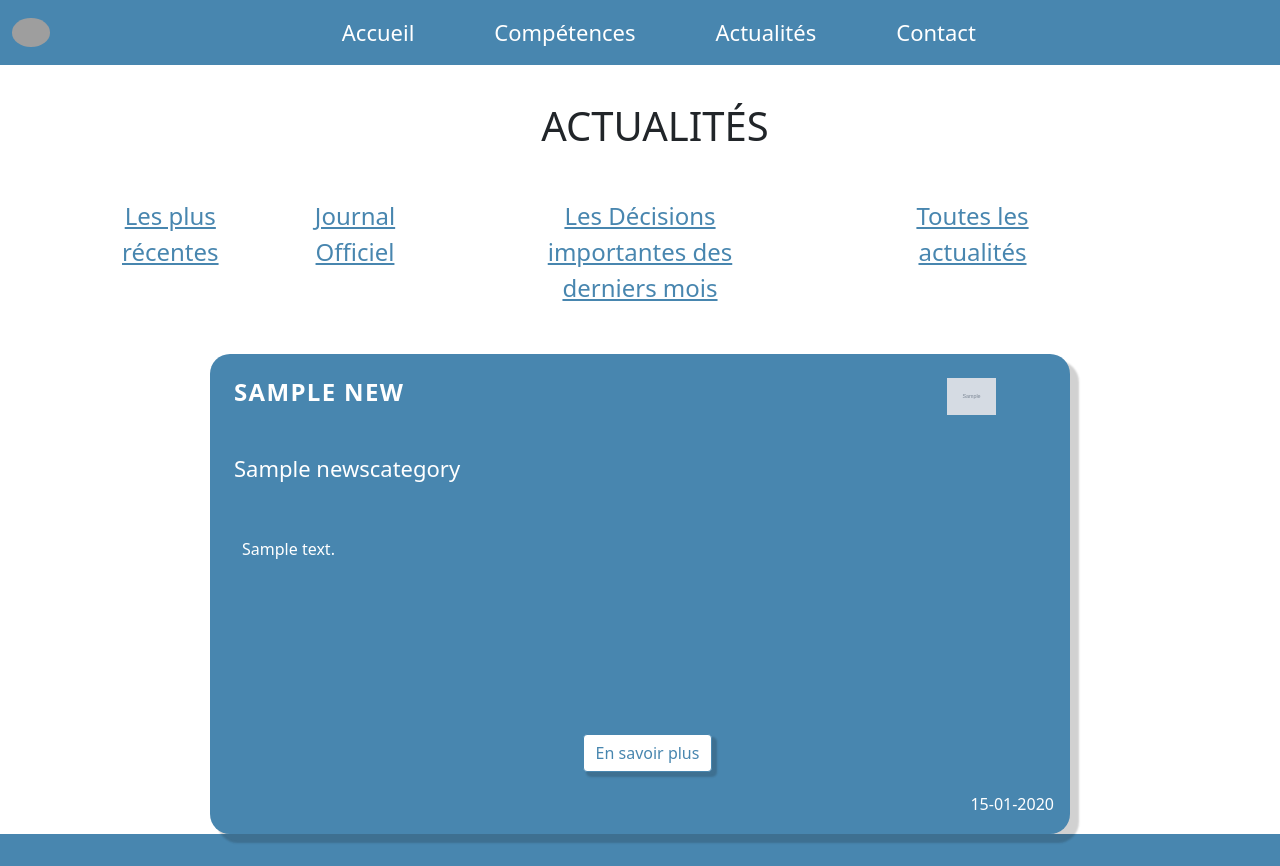
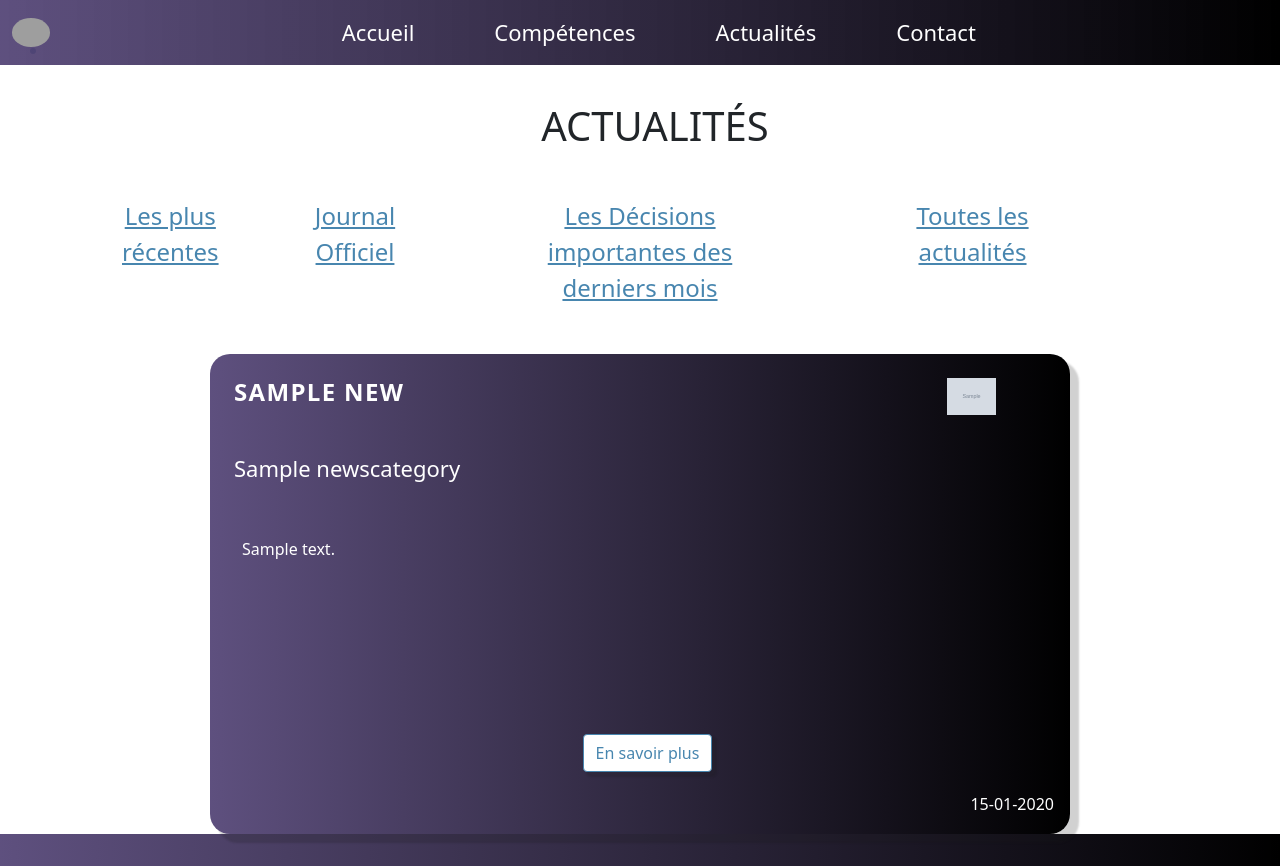
Before and after one commit to fourneau/checkpoint4, a Symfony app: template templates/default/actualites.html.twig in a window 1280 px wide. Run offline with Twig, Linux system fonts and the light colour scheme; the template is opened without the code that fills it: most values are stand-ins (such as "Sample title", 1, 10 or a date in 2020); grey boxes marked "Sample" are stand-in pictures; some libraries are stand-ins or nearby versions; grey boxes are pictures that could not be loaded.

Commit message:
avancébien

```diff
--- a/assets/styles/admin.css
+++ b/assets/styles/admin.css
@@ -1,5 +1,5 @@
     body {
-        background: linear-gradient(to right, #4886af, white);
+        background: linear-gradient(to left, rgba(27, 7, 73, 0.705), black);
     }
     /*Header*/
 
@@ -9,7 +9,7 @@
     /*Table header*/
 
     .datagrid thead {
-        background-color: #4886af;
+        background: linear-gradient(to right, rgba(27, 7, 73, 0.705), black);
     }
     /*Admin icon*/
 
--- a/assets/styles/app.css
+++ b/assets/styles/app.css
@@ -59,7 +59,7 @@ hr {
 /* navbar */
 
 .navbar-custom {
-    background-color: #4886af;
+    background: linear-gradient(to right, rgba(27, 7, 73, 0.705), black);
     font-size: 24px;
 }
 
@@ -376,7 +376,7 @@ h6 {
     border-width: 15px;
     border-radius: 20px;
     box-shadow: 8px 8px 2px 1px rgba(25, 25, 26, 0.2);
-    background-color: #4886af;
+    background: linear-gradient(to right, rgba(27, 7, 73, 0.705), black);
     color: white;
     height: 30rem;
 }
@@ -400,7 +400,7 @@ ul {
 footer {
     justify-content: space-between;
     padding: 1rem;
-    background-color: #4886af;
+    background: linear-gradient(to right, rgba(27, 7, 73, 0.705), black);
     color: white;
     text-align: center;
 }
--- a/src/Controller/Admin/AdminController.php
+++ b/src/Controller/Admin/AdminController.php
@@ -58,8 +58,8 @@ class AdminController extends AbstractDashboardController
         yield MenuItem::linkToCrud('Compétences', 'fas fa-balance-scale', Expertise::class);
         yield MenuItem::linkToCrud('Actualités', 'fas fa-book-reader', News::class);
         yield MenuItem::linkToCrud('Catégories d\'actualités', 'fa fa-book fa-fw', NewsCategory::class);
+        yield MenuItem::linkToCrud('Contact', 'fas fa-headset', Contact::class);
         yield MenuItem::section('Reglages');
-        yield MenuItem::linkToCrud('Contact', 'fas fa-headset', Contact::class);
         yield MenuItem::linkToCrud('Carrousel', 'fas fa-parachute-box', UploadCarrousel::class);
         yield MenuItem::linkToCrud('Background', 'far fa-images', UploadBackground::class);
         yield MenuItem::linkToLogout('Deconnexion', 'fa fa-sign-out');
--- a/src/Form/ContactType.php
+++ b/src/Form/ContactType.php
@@ -33,7 +33,7 @@ class ContactType extends AbstractType
         ('placeholder' => 'Message:', 'style' => 'height: 20rem;
         background-color:#ebebeb; border-radius:1rem')))
         ->add('checkbox', CheckboxType::class, [
-        'label' => 'En cochant cette case, j\'accepte que le cabinet me contacte pour répondre à ma demande',
+        'label' => 'En cochant cette case, j\'accepte de recevoir une Puncline de Julien',
         'required' => true,
         ])
         ;
--- a/templates/default/index.html.twig
+++ b/templates/default/index.html.twig
@@ -244,8 +244,7 @@
                 </div>
             </div>
             <div class="map1 col-6 pt-3">
-                <iframe class="map" src="https://www.google.com/maps/embed?pb=!1m18!1m12!1m3!1d2623.978548696972!2d2.2912774158180307!3d48.87768547928943!2m3!1f0!2f0!3f0!3m2!1i1024!2i768!4f13.1!3m3!1m2!1s0x47e66f932e07fec1%3A0xe493fc5a9e79c52d!2s52%20Rue%20des%20Acacias%2C%2075017%20Paris!5e0!3m2!1sfr!2sfr!4v1623337638778!5m2!1sfr!2sfr"
-                    loading="lazy"></iframe>
+                <iframe src="https://www.google.com/maps/embed?pb=!1m18!1m12!1m3!1d2653.507036450205!2d2.0068792158423916!3d48.31233174695187!2m3!1f0!2f0!3f0!3m2!1i1024!2i768!4f13.1!3m3!1m2!1s0x47e44b9ca4269cfd%3A0x8e898ae87756e1a9!2s34%20Route%20de%20M%C3%A9r%C3%A9ville%2C%2091670%20Angerville!5e0!3m2!1sfr!2sfr!4v1626874822449!5m2!1sfr!2sfr" width="600" height="450" style="border:0;" allowfullscreen="" loading="lazy"></iframe>
             </div>
         </div>
     </div>
```
Also changed, not shown: assets/images/logo1.png (deleted).
